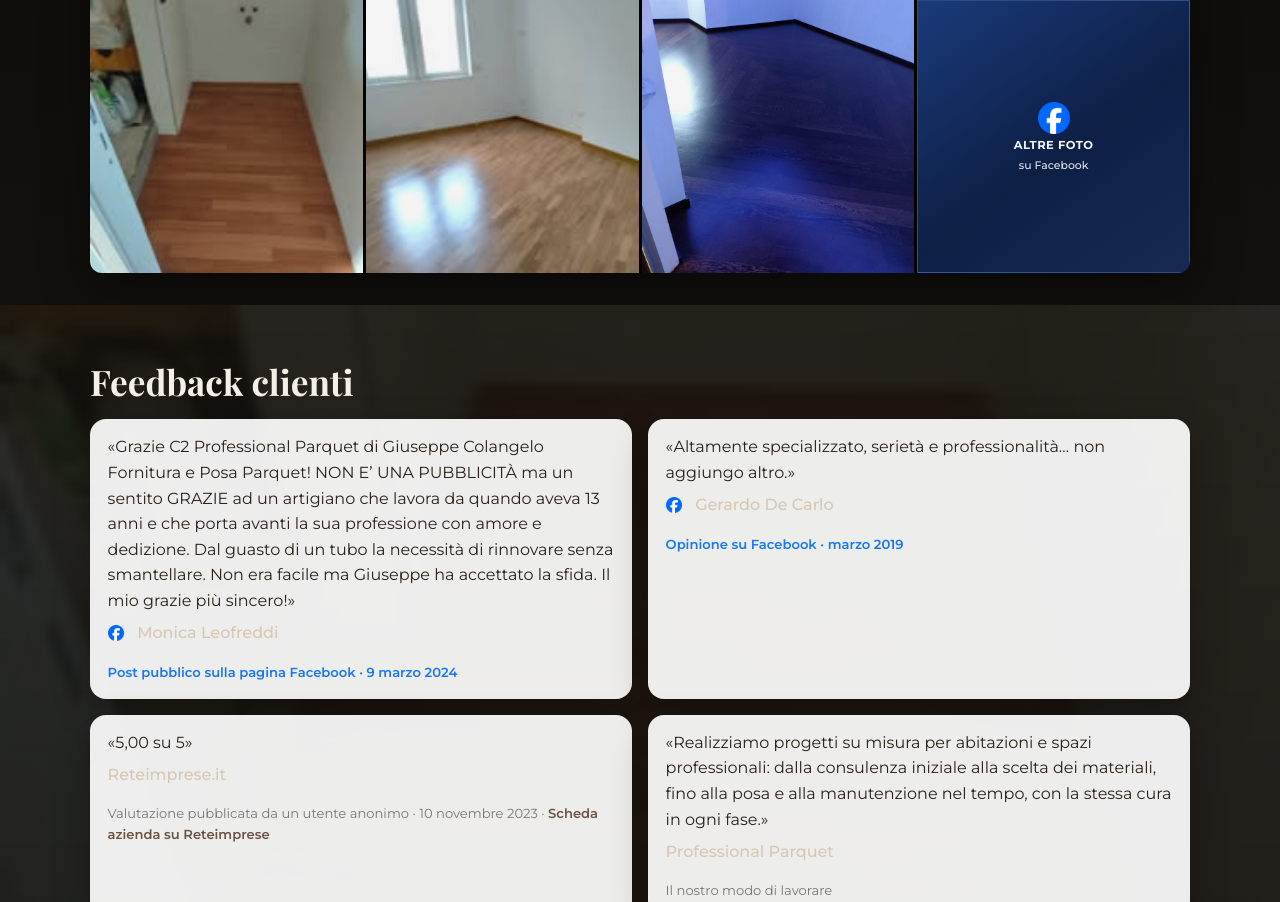
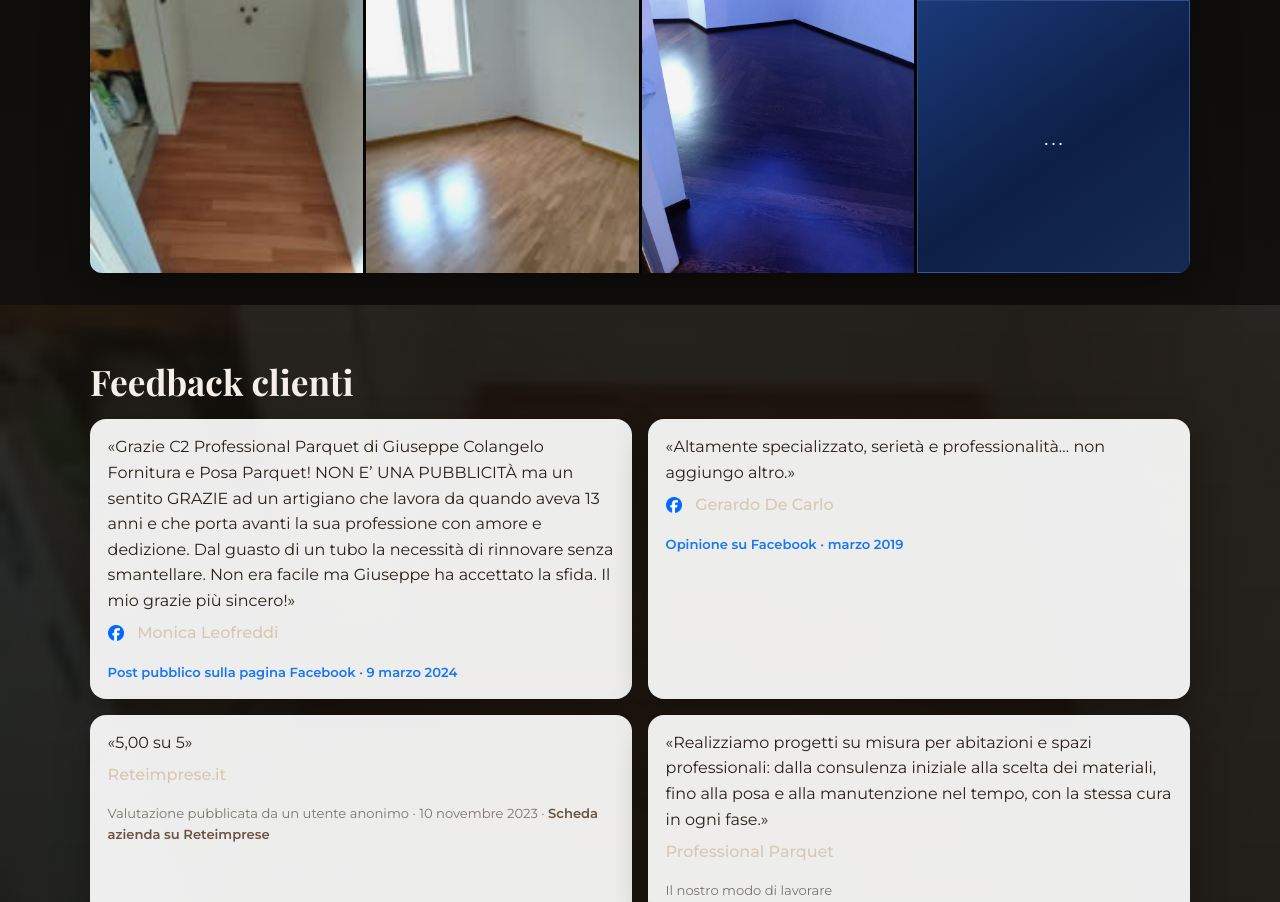
Before and after one commit to sabiasrl/c2professionalparquet, a plain HTML site: page index.html in a window 1280 px wide. Shown: the part 2000-2902 px from the top of the page. Drawn offline with nearby package versions, Linux system fonts and the light colour scheme.

```diff
--- a/index.html
+++ b/index.html
@@ -202,9 +202,10 @@
               rel="noreferrer"
               aria-label="Apri la sezione Foto su Facebook (si apre in una nuova scheda)"
             >
-              <img class="ig-tile-fb-icon" src="assets/facebook-logo.png" alt="" width="32" height="32" />
-              <span class="ig-tile-fb-line">Altre foto</span>
-              <span class="ig-tile-fb-sub">su Facebook</span>
+            <span class="ig-tile-fb-line"></span>
+            <span class="ig-tile-fb-line"></span>
+            <!-- <img class="ig-tile-fb-icon" src="assets/facebook-logo.png" alt="" width="32" height="32" /> -->
+            <span class="ig-tile-fb-line">. . .</span>
             </a>
           </div>
         </div>
```
Also changed, not shown: 1 other file.
